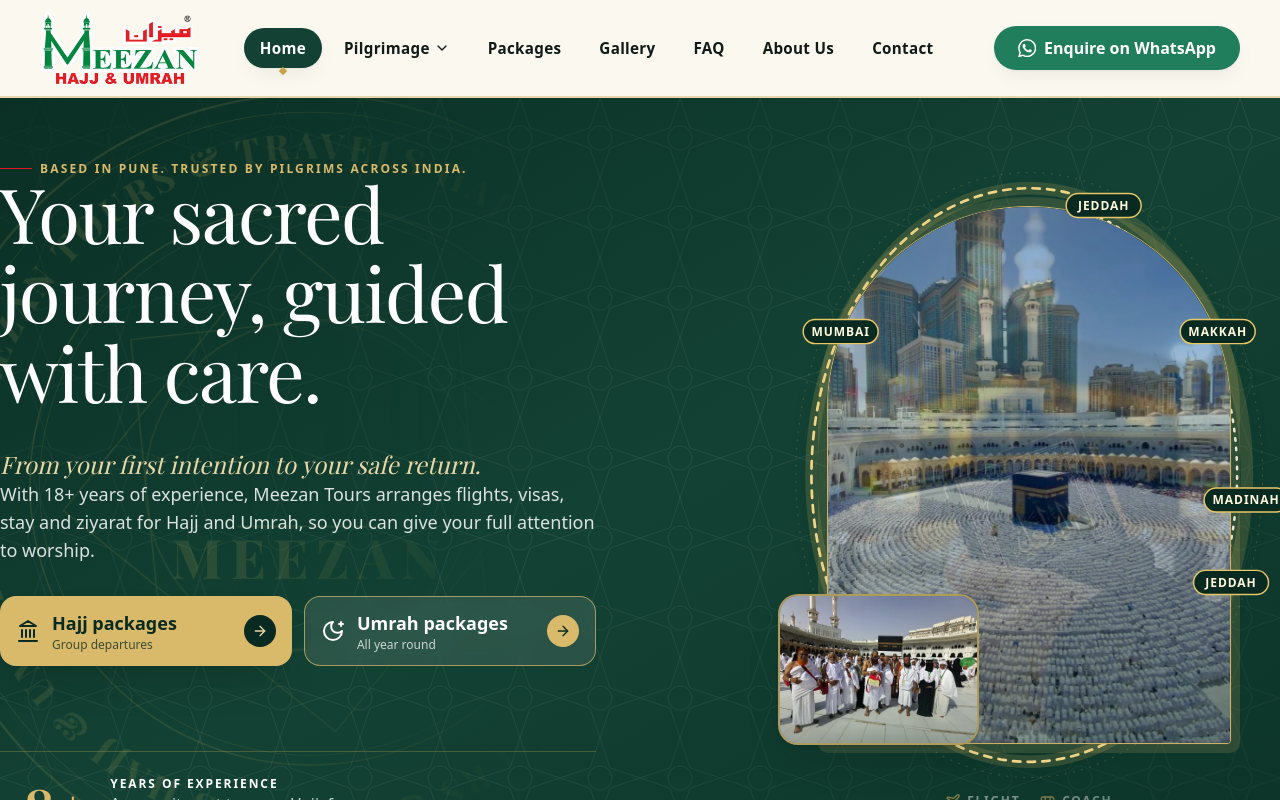
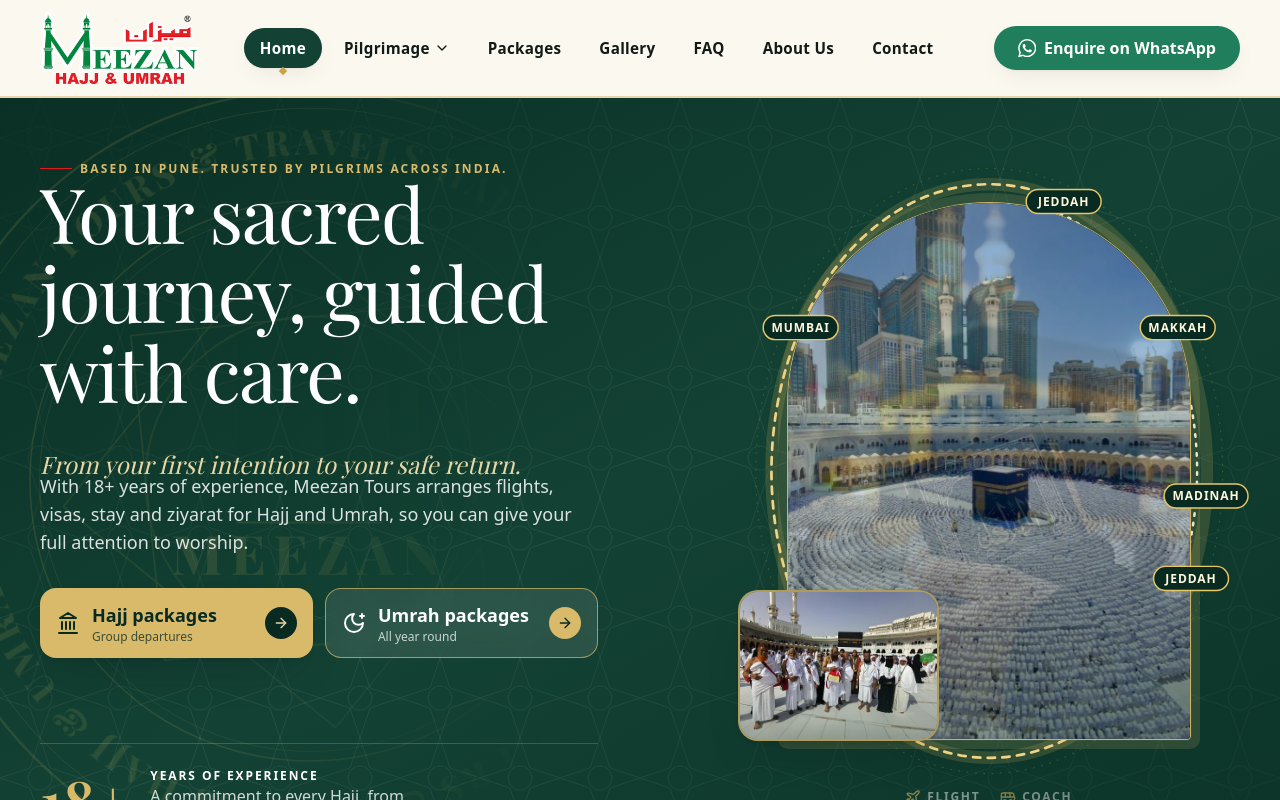
Before and after one commit to faisalahmad7/meezan-tours-website, a React (Vite) app: page / in a window 1280 px wide. Shown: the top 800 px of the page. Built offline with nearby package versions, Linux system fonts and the light colour scheme; a web font is replaced by a local one.

Commit message:
Restore modest desktop side margins and tighten hero text alignment (#14)

```diff
--- a/src/pages/Home.tsx
+++ b/src/pages/Home.tsx
@@ -46,14 +46,14 @@ export default function Home() {
       <section className="pattern-dark on-dark relative overflow-hidden text-white">
         <div className="absolute inset-0 bg-gradient-to-br from-brand-950/80 via-transparent to-brand-950/60" aria-hidden="true" />
         <HeroWatermark />
-        <div className="mx-auto grid w-full max-w-none grid-cols-1 gap-x-8 px-5 pb-10 pt-6 sm:px-8 sm:pb-14 sm:pt-10 lg:grid-cols-[minmax(0,0.95fr)_minmax(0,1.05fr)] lg:gap-x-[clamp(1.25rem,2vw,2.5rem)] lg:grid-rows-[auto_auto] lg:gap-y-0 lg:px-0 lg:pt-8 lg:pb-8 xl:px-0 2xl:px-0">
+        <div className="mx-auto grid w-full max-w-[1720px] grid-cols-1 gap-x-8 px-5 pb-10 pt-6 sm:px-8 sm:pb-14 sm:pt-10 lg:grid-cols-[minmax(0,0.95fr)_minmax(0,1.05fr)] lg:gap-x-[clamp(1.25rem,2vw,2.5rem)] lg:grid-rows-[auto_auto] lg:gap-y-0 lg:px-8 lg:pt-8 lg:pb-8 xl:px-10 2xl:px-12">
           {/* right column on desktop: the photographs with the pilgrim route running round them in an oval */}
           <div className="contents lg:col-start-2 lg:row-span-2 lg:row-start-1 lg:block lg:self-center">
             <div className="order-1 min-w-0 -mx-5 sm:mx-auto sm:w-full sm:max-w-lg lg:ml-auto lg:mr-0 lg:w-full lg:max-w-[min(100%,calc((100svh_-_10.75rem)_*_0.8))]">
               <HeroOrbit main={heroMain} side={heroSide} />
             </div>
           </div>
-          <div data-hero className="relative z-30 order-2 min-w-0 -mx-5 mt-0 max-w-none px-5 pb-2 pt-6 text-center [text-shadow:0_2px_14px_rgb(8_42_33/0.9)] sm:-mt-28 sm:pb-1 sm:pt-24 sm:text-left lg:col-start-1 lg:row-start-1 lg:mx-0 lg:mt-0 lg:max-w-none lg:self-center lg:bg-none lg:p-0 lg:[text-shadow:none]">
+          <div data-hero className="relative z-30 order-2 min-w-0 -mx-5 mt-0 max-w-none px-5 pb-2 pt-6 text-center [text-shadow:0_2px_14px_rgb(8_42_33/0.9)] sm:-mt-28 sm:pb-1 sm:pt-24 sm:text-left lg:col-start-1 lg:row-start-1 lg:mx-0 lg:mt-0 lg:max-w-none lg:self-end lg:bg-none lg:p-0 lg:[text-shadow:none]">
             <p className="eyebrow mb-4 hidden sm:inline-flex">Based in Pune. Trusted by pilgrims across India.</p>
             <h1 className="font-display text-[1.65rem] leading-[1.12] text-white sm:text-display-xl">Your sacred journey, guided with care.</h1>
             <p className="mt-4 hidden font-display text-xl italic text-gold-300 sm:block sm:text-2xl">From your first intention to your safe return.</p>
@@ -62,7 +62,7 @@ export default function Home() {
             {/* phone only: these two lines come after the overlapping headline */}
             <p className="eyebrow mb-3 items-start gap-2 before:mt-2 before:shrink-0 sm:hidden">Based in Pune. Trusted by pilgrims across India.</p>
             <p className="mb-3 font-display text-lg italic text-gold-300 sm:hidden">From your first intention to your safe return.</p>
-            <p className="mt-3 text-lg text-white/85 lg:mt-5">With 18+ years of experience, Meezan Tours arranges flights, visas, stay and ziyarat for Hajj and Umrah, so you can give your full attention to worship.</p>
+            <p className="mt-3 text-lg text-white/85 lg:mt-3">With 18+ years of experience, Meezan Tours arranges flights, visas, stay and ziyarat for Hajj and Umrah, so you can give your full attention to worship.</p>
             <div className="mt-8 grid max-w-xl gap-3 sm:grid-cols-2 lg:max-w-none">
               <Link to="/hajj" className="hero-cta hero-cta-gold"><Landmark className="h-6 w-6 shrink-0" aria-hidden="true" /><span className="min-w-0"><span className="block whitespace-nowrap text-base font-semibold leading-tight sm:text-lg">Hajj packages</span><span className="block text-xs opacity-75">Group departures</span></span><span className="btn-chip ml-auto"><ArrowRight className="h-4 w-4" aria-hidden="true" /></span></Link>
               <Link to="/umrah" className="hero-cta hero-cta-glass"><MoonStar className="h-6 w-6 shrink-0" aria-hidden="true" /><span className="min-w-0"><span className="block whitespace-nowrap text-base font-semibold leading-tight sm:text-lg">Umrah packages</span><span className="block text-xs opacity-75">All year round</span></span><span className="btn-chip ml-auto"><ArrowRight className="h-4 w-4" aria-hidden="true" /></span></Link>
```
